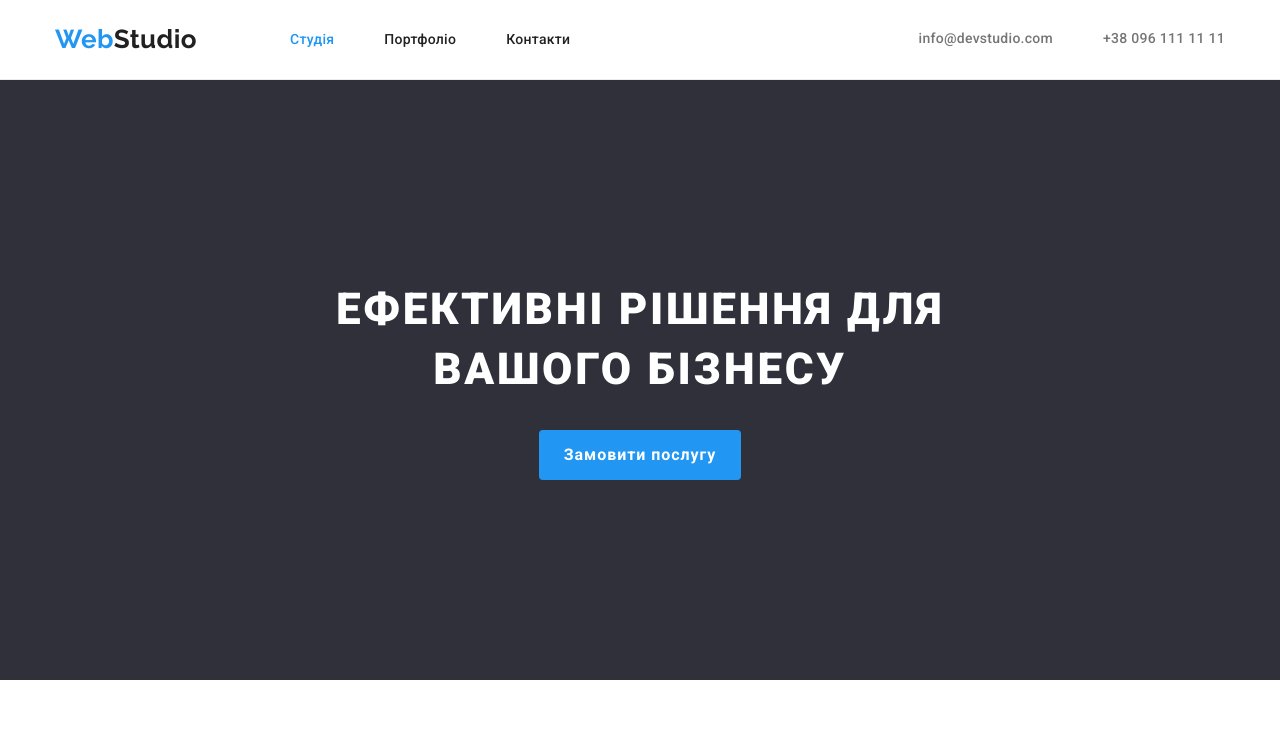
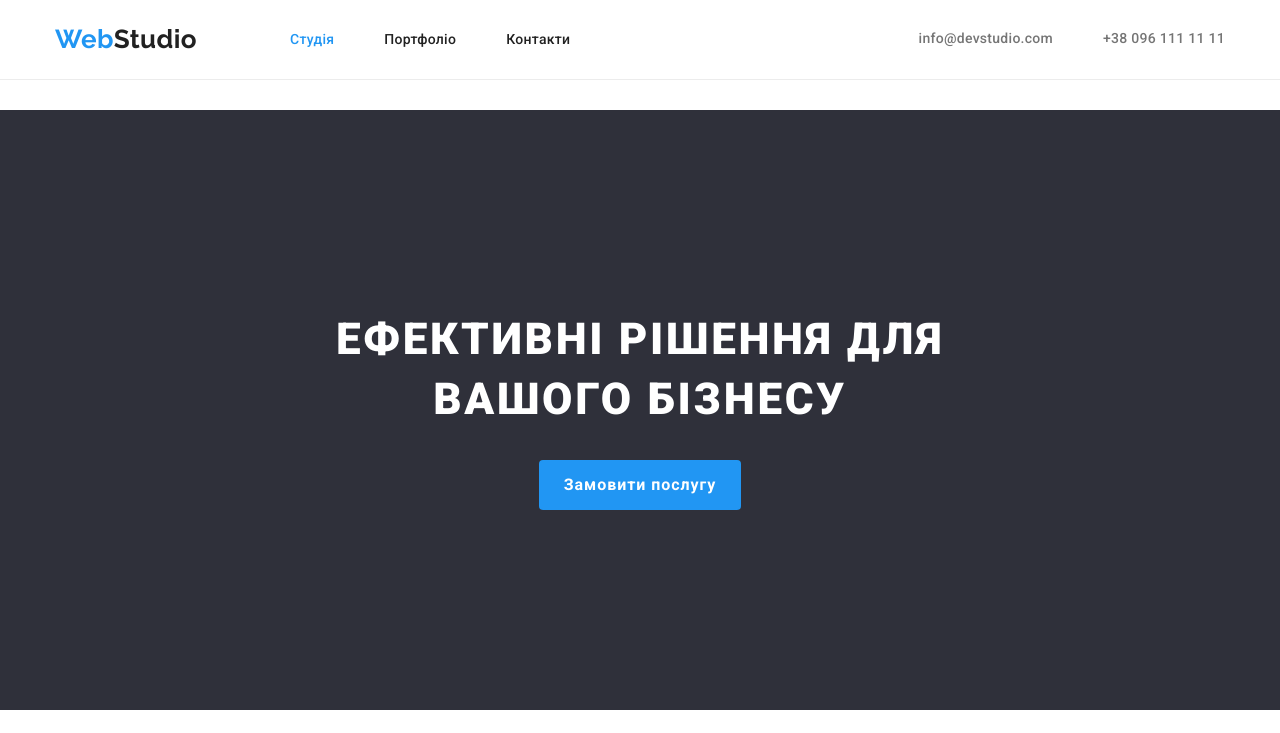
Before and after one commit to Marmurik/goit-markup-hw-03, a plain HTML site: page index.html in a window 1280 px wide. Shown: the top 733 px of the page. Drawn offline with nearby package versions, Linux system fonts and the light colour scheme.

Commit message:
hometask_final

```diff
--- a/css/styles.css
+++ b/css/styles.css
@@ -51,6 +51,7 @@ ul {
   border-bottom: 1px solid #ececec;
   padding-top: 24px;
   padding-bottom: 24px;
+  margin-bottom: 30px;
 }
 
 
@@ -138,11 +139,9 @@ ul {
   letter-spacing: 0.06em;
   text-transform: uppercase;
   color: var(--color-one--);
-  margin-top: 0px;
-  margin-bottom: 30px;
-  margin-left: auto;
-  margin-right: auto;
   max-width: 696px;
+  display: inline-block;
+  margin: 0;
 }
 
 .heroe-section-design {
@@ -150,6 +149,13 @@ ul {
   background-color: #2f303a;
   padding: 200px 280px;
   text-align: center;
+  margin-left: auto;
+  margin-right: auto;
+}
+.heroe-container {
+  margin-left: auto;
+  margin-right: auto;
+
 }
 
 .heroe-button-design {
@@ -166,6 +172,7 @@ ul {
   padding: 10px 25px;
   display: inline-block;
   text-align: center;
+  margin-top: 30px;
 }
 
 .heroe-button-design:hover,
--- a/index.html
+++ b/index.html
@@ -52,10 +52,10 @@
     <main>
       <!--section heroe-->
       <section class="heroe-section-design">
-        <h1 class="heroe-title">Ефективні рішення для вашого бізнесу</h1>
-        <button type="button" class="heroe-button-design btn-position">
-          Замовити послугу
-        </button>
+        <div class="heroe-container">
+          <h1 class="heroe-title">Ефективні рішення для вашого бізнесу</h1>
+          <button type="button" class="heroe-button-design">Замовити послугу</button>
+        </div>
       </section>
       <!--Чим ми займаємося-->
       <section class="our-activity">
```
